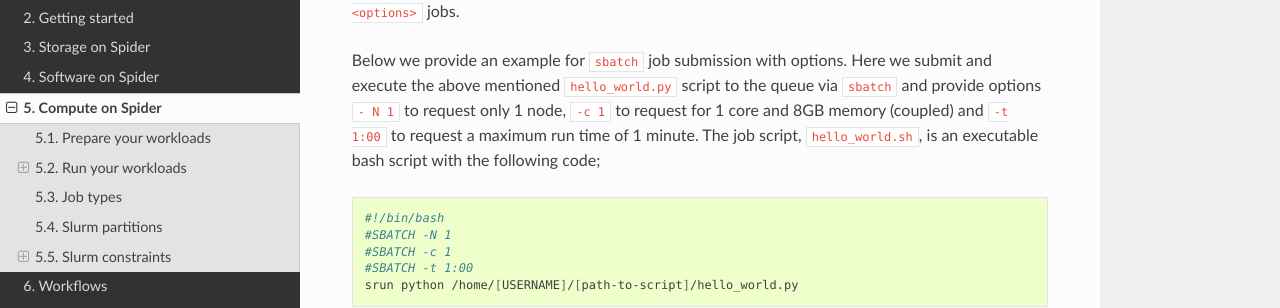
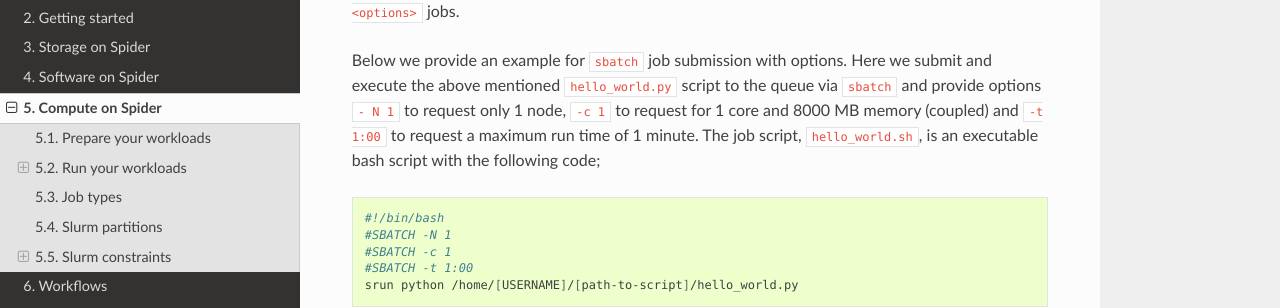
Before and after one commit to sara-nl/spiderdocs, a Sphinx documentation site: the page built from source/Pages/compute_on_spider.rst, in a window 1280 px wide and 900 px high, scrolled down 1837 px. Shown: the part 157-465 px from the top of the window. Built offline with Sphinx 7.4.7 and the Read the Docs theme 2.0.0, drawn with Linux system fonts in a browser that asks for light colours; some of the changed text lies outside the part shown.

Commit message:
Update compute_on_spider.rst

```diff
--- a/source/Pages/compute_on_spider.rst
+++ b/source/Pages/compute_on_spider.rst
@@ -107,7 +107,7 @@
 Below we provide an example for ``sbatch`` job submission with options. Here we
 submit and execute the above mentioned ``hello_world.py`` script to the
 queue via ``sbatch`` and provide options ``- N 1`` to request only 1 node,
-``-c 1`` to request for 1 core and 8GB memory (coupled) and ``-t 1:00`` to
+``-c 1`` to request for 1 core and 8000 MB memory (coupled) and ``-t 1:00`` to
 request a maximum run time of 1 minute. The job script, ``hello_world.sh``,
 is an executable bash script with the following code;
 
@@ -186,7 +186,7 @@
 * On Spider we provide **8000 MB RAM per core**.
 
   * This means that your memory requirements can be specified via the number of cores *without* an extra directive for memory
-  * For example, by specifying ``-c 4`` you request 4 cores and 32 GB RAM
+  * For example, by specifying ``-c 4`` you request 4 cores and 32000 MB RAM
 
 
 ================
```
